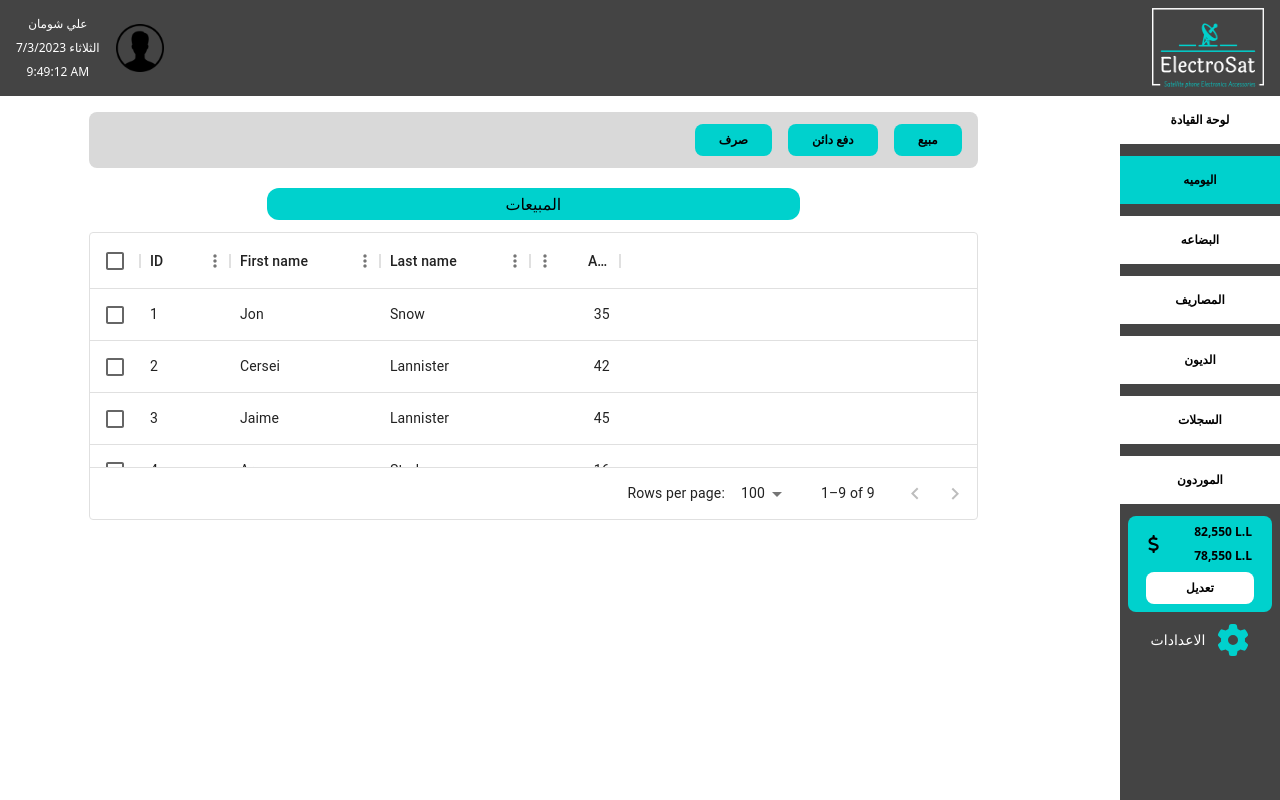
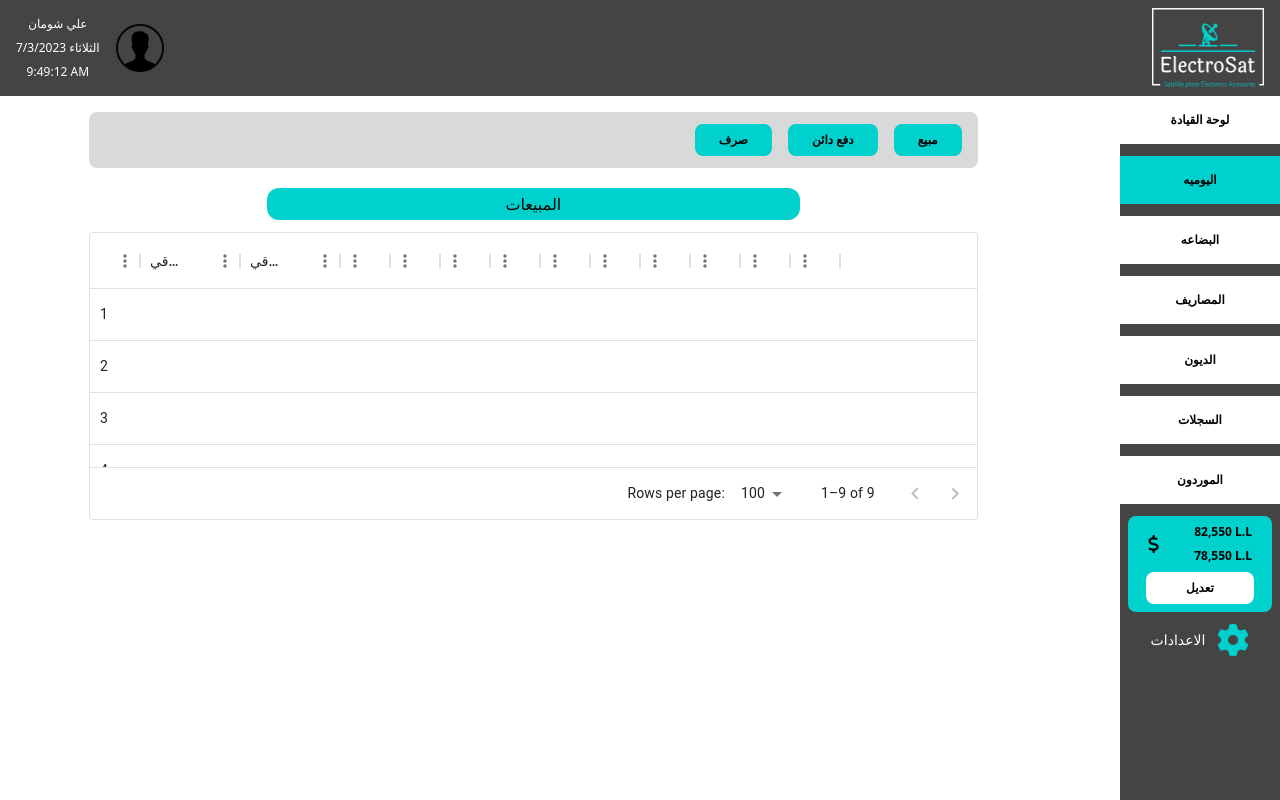
Before and after one commit to aliShouman0/electro-sat, a React (Create React App) app in the folder electro-sat/: page /daily in a window 1280 px wide. Built offline with nearby package versions, Linux system fonts and the light colour scheme.

Commit message:
Frontend:Adding table header

```diff
--- a/electro-sat/src/pages/Daily/Daily.jsx
+++ b/electro-sat/src/pages/Daily/Daily.jsx
@@ -2,25 +2,93 @@ import React, { useState } from "react";
 import NavBar from "../../components/NavBar/NavBar";
 import userImg from "../../assets/images/userImg.png";
 import SideBar from "../../components/SideBar/SideBar";
-import {
-  Table,
-  TableBody,
-  TableCell,
-  TableContainer,
-  TableHead,
-  TablePagination,
-  TableRow,
-  Paper,
-} from "@mui/material";
 import { DataGrid } from "@mui/x-data-grid";
-// import { DataGrid } from "@mui/data-grid";
 
 function Daily() {
   const columns = [
-    { field: "id", headerName: "ID", width: 90 },
-    { field: "firstName", headerName: "First name", width: 150 },
-    { field: "lastName", headerName: "Last name", width: 150 },
-    { field: "age", headerName: "Age", type: "number", width: 90 },
+    { field: "id", headerName: "ID", width: 5, editable: false },
+    {
+      field: "paid_rest_usd",
+      headerName: "المدفوع/الباقي USD ",
+      width: 100,
+      editable: true,
+    },
+    {
+      field: "paid_rest_lira",
+      headerName: "المدفوع/الباقي L.L",
+      width: 100,
+      editable: true,
+    },
+    {
+      field: "total_price",
+      headerName: "الاجمالي",
+      type: "number",
+      width: 50,
+      editable: true,
+    },
+    {
+      field: "single_price",
+      headerName: "الفردي",
+      type: "number",
+      width: 50,
+      editable: true,
+    },
+    {
+      field: "creditor",
+      headerName: "دائن",
+      type: "number",
+      width: 50,
+      editable: true,
+    },
+    {
+      field: "agent",
+      headerName: "العميل",
+      type: "number",
+      width: 50,
+      editable: true,
+    },
+    {
+      field: "quantity",
+      headerName: "الكميه",
+      type: "number",
+      width: 50,
+      editable: true,
+    },
+    {
+      field: "category",
+      headerName: "اسم الصنف",
+      type: "number",
+      width: 50,
+      editable: true,
+    },
+    {
+      field: "product_name",
+      headerName: "اسم المنتج",
+      type: "number",
+      width: 50,
+      editable: true,
+    },
+    {
+      field: "product_id",
+      headerName: "رقم المنتج",
+      type: "number",
+      width: 50,
+      editable: true,
+    },
+    {
+      field: "user_name",
+      headerName: "اسم المسخدم",
+      type: "number",
+      width: 50,
+      editable: true,
+    },
+    {
+      field: "time",
+      headerName: "الوقت",
+      type: "number",
+      width: 50,
+      editable: true,
+    },
   ];
 
   const rows = [
@@ -29,23 +97,12 @@ function Daily() {
     { id: 3, lastName: "Lannister", firstName: "Jaime", age: 45 },
     { id: 4, lastName: "Stark", firstName: "Arya", age: 16 },
     { id: 5, lastName: "Targaryen", firstName: "Daenerys", age: null },
-    { id: 6, lastName: "Melisandre", firstName: null, age: 150 },
+    { id: 6, lastName: "Melisandre", firstName: "null", age: 100 },
     { id: 7, lastName: "Clifford", firstName: "Ferrara", age: 44 },
     { id: 8, lastName: "Frances", firstName: "Rossini", age: 36 },
     { id: 9, lastName: "Roxie", firstName: "Harvey", age: 65 },
   ];
 
-  const [page, setPage] = useState(0);
-  const [rowsPerPage, setRowsPerPage] = useState(5);
-
-  const handleChangePage = (event, newPage) => {
-    setPage(newPage);
-  };
-
-  const handleChangeRowsPerPage = (event) => {
-    setRowsPerPage(+event.target.value);
-    setPage(0);
-  };
   const [selectionModel, setSelectionModel] = useState([]);
 
   const handleSelectionModelChange = (newSelection) => {
@@ -56,7 +113,6 @@ function Daily() {
     <>
       <NavBar userName={"علي شومان"} userImg={userImg} />
       <SideBar />
-      {/* <main className="fixed top-28 w-full  h-5/6 m-2 flex  flex-col items-center       overflow-y-auto  "> */}
       <main className="fixed  top-28  right-38 w-5/6  h-3/4 flex flex-col items-center  overflow-y-auto  ">
         <div className="top-bar bg-greyBar h-14 py-2 w-5/6  rounded-lg flex items-center  justify-end font-bold  ">
           <button className="bg-secondary mr-4 py-2 px-6   text-xs  rounded-lg hover:opacity-60 hover:font-semibold hover:text-sm transition-all	    ">
@@ -80,13 +136,13 @@ function Daily() {
               rows={rows}
               columns={columns}
               pageSize={5}
-              checkboxSelection
+              rowsPerPageOptions={[3, 5, 10]}
+              checkboxSelection={false}
               selectionModel={selectionModel}
               onSelectionModelChange={handleSelectionModelChange}
             />
           </div>
         </div>
-
       </main>
     </>
   );
```
